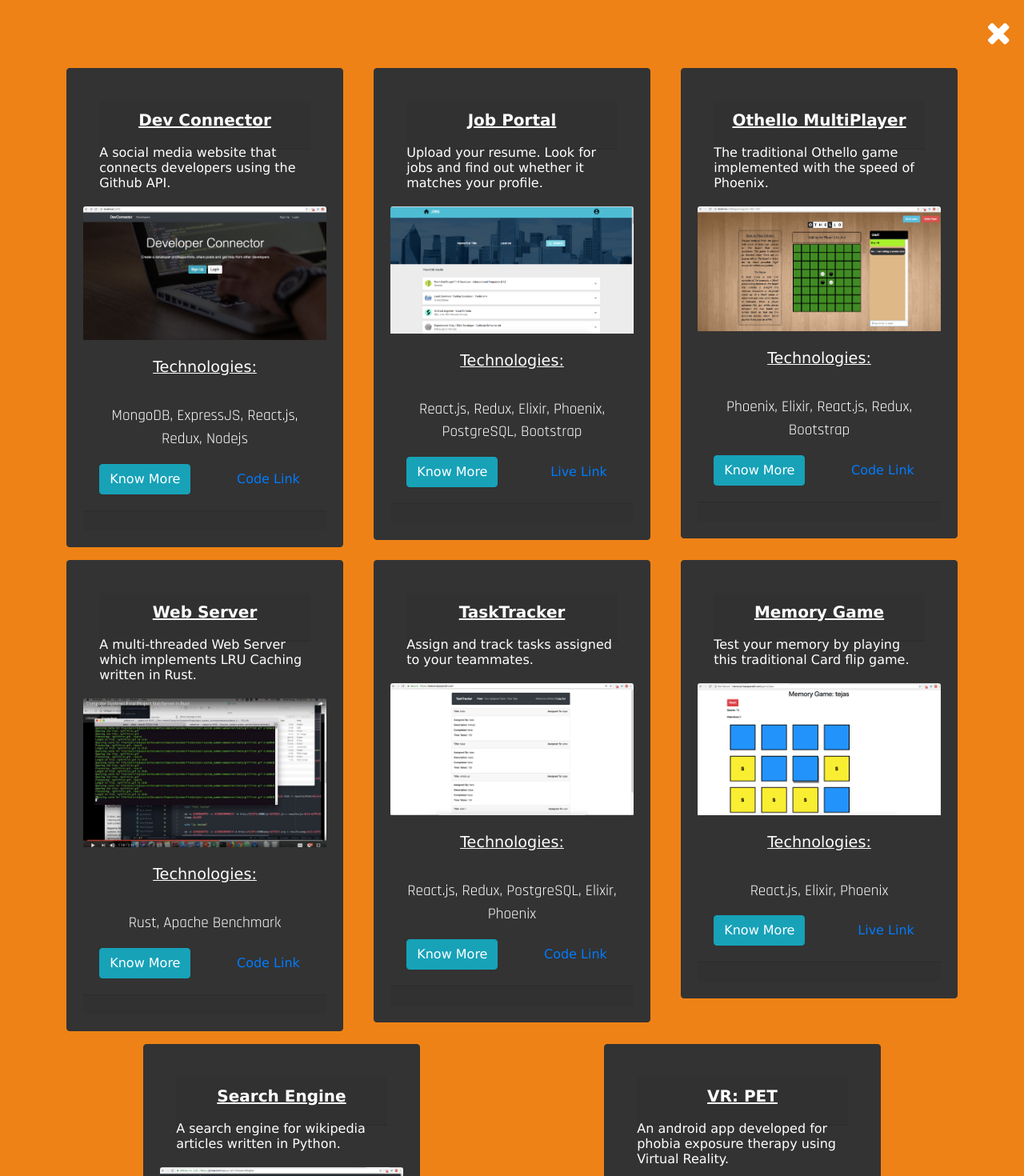
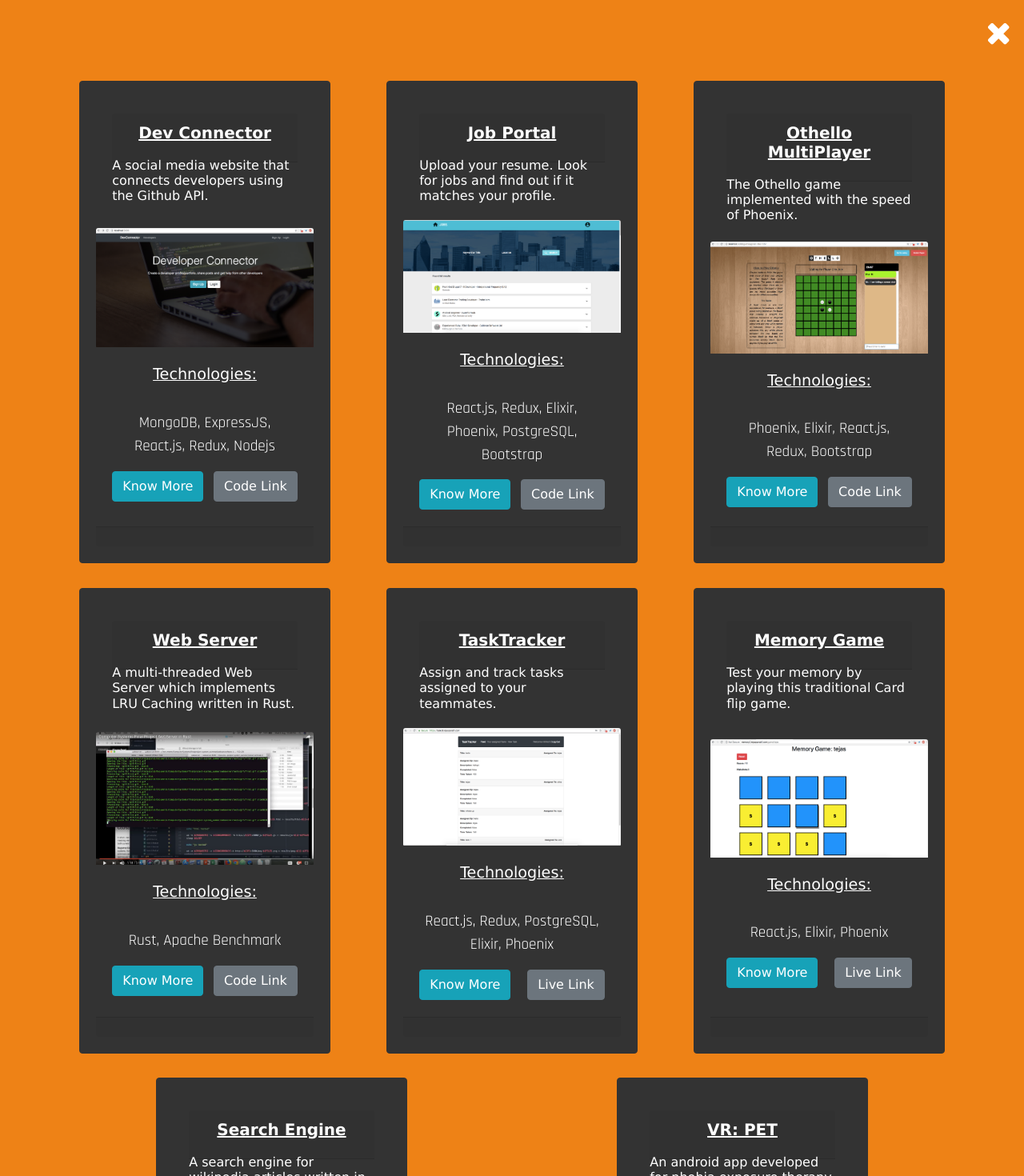
Before and after one commit to tejasparab1994/portfolio, a React (Create React App) app: page /works in a window 1280 px wide. Shown: the top 1470 px of the page at 80% size. Built offline with nearby package versions, Linux system fonts and the light colour scheme; some icons are missing; a web font is replaced by a local one.

Commit message:
Same height obtained

```diff
--- a/src/App.css
+++ b/src/App.css
@@ -375,6 +375,7 @@
 	font-size: 1.2rem;
 	color: white;
 	justify-content: space-around;
+	align-content: stretch;
 }
 
 .workFlex >* {
@@ -382,7 +383,8 @@
 }
 
 .work_items{
-	margin-bottom: 1rem;
+	/* padding-bottom: 3rem !important; */
+	margin: 1rem;
 }
 
 .work_title {
@@ -393,7 +395,6 @@
 	color: white;
 	font-family: 'Lato';
 	flex-flow: wrap;
-
 }
 
 .skills {
@@ -461,10 +462,6 @@
 		font-size: 20px;
 	}
 }
-
-
-
-
 
 
 @media screen and (max-width: 918px) {
@@ -628,7 +625,7 @@
 	}
 
 	.work_items {
-		margin: 1rem;
+		margin-bottom: 1rem;
 	}
 
 	.work_title {
--- a/src/components/works/WorkPage.js
+++ b/src/components/works/WorkPage.js
@@ -11,6 +11,7 @@ import TaskTracker from './tasktracker';
 import Virtual from './virtual';
 import WebServer from './webserver';
 import Footer from '../common/Footer';
+
 
 const close = {
   fontSize: '40px',
@@ -49,4 +50,6 @@ class WorkPage extends React.Component {
   }
 }
 
+
+
 export default WorkPage;
--- a/src/components/works/devConnector.js
+++ b/src/components/works/devConnector.js
@@ -23,15 +23,13 @@ class DevConnector extends React.Component {
   render() {
     return (
       <div>
-        <Card body inverse style={{ backgroundColor: '#333', borderColor: '#333' }} className = "work_items">
+        <Card body inverse style={{ backgroundColor: '#333', borderColor: '#333', height: '95%' }} className = "work_items">
           <CardBody>
             <CardHeader>
               <CardTitle style= {{ textAlign: 'center'}}><b><u>Dev Connector</u></b></CardTitle>
             </CardHeader>
             <CardSubtitle>
               A social media website that connects developers using the Github API.
-
-
             </CardSubtitle>
           </CardBody>
           <CardImg top width="100%" src={dev} alt="Card image cap" />
@@ -47,15 +45,19 @@ class DevConnector extends React.Component {
             <div>
               <Button color="info" onClick = {this.toggle}>Know More</Button>
               <Modal size = "lg" isOpen={this.state.modal} toggle={this.toggle} contentClassName = "bg-dark" style = {{ color: 'white'}}>
-                <ModalHeader toggle={this.toggle} charCode="❎">Web Server</ModalHeader>
+                <ModalHeader toggle={this.toggle} charCode="❎">Dev Connector</ModalHeader>
                 <ModalBody>
-                  Lorem ipsum dolor sit amet, consectetur adipisicing elit, sed do eiusmod tempor incididunt ut labore et dolore magna aliqua. Ut enim ad minim veniam, quis nostrud exercitation ullamco laboris nisi ut aliquip ex ea commodo consequat. Duis aute irure dolor in reprehenderit in voluptate velit esse cillum dolore eu fugiat nulla pariatur. Excepteur sint occaecat cupidatat non proident, sunt in culpa qui officia deserunt mollit anim id est laborum.
+                  <li>Built the backend using Nodejs.</li>
+                  <li>Implemented authentication using passport, passport-jwt and jwt.</li>
+                  <li>Stored the posts, profile and user data using mongoDB.</li>
+                  <li>Leveraged Validator to perform server-side validations throughout the application.</li>
+                  <li>Developed the front-end using react-redux.</li>
                 </ModalBody>
                 <ModalFooter>
-                  <Button color="primary" onClick={this.toggle}>GitHub Link</Button>{' '}
+                  <a href={`https://github.com/tejasparab1994/devConnector`} target="_blank" onClick={this.toggle} className = "btn btn-secondary">Code Link</a>
                 </ModalFooter>
               </Modal>
-              <Button color="link" style={{float: 'right'}}>Code Link</Button>
+              <a href={`https://github.com/tejasparab1994/devConnector`} target="_blank" style={{float: "right"}} className = "btn btn-secondary">Code Link</a>
             </div>
 
           </CardBody>
--- a/src/components/works/jobs.js
+++ b/src/components/works/jobs.js
@@ -24,13 +24,13 @@ class Jobs extends React.Component {
   render() {
     return (
       <div>
-        <Card body inverse style={{ backgroundColor: '#333', borderColor: '#333' }} className = "work_items">
+        <Card body inverse style={{ backgroundColor: '#333', borderColor: '#333', height: '95%' }} className = "work_items">
           <CardBody>
             <CardHeader>
               <CardTitle style= {{ textAlign: 'center'}}><b><u>Job Portal</u></b></CardTitle>
             </CardHeader>
             <CardSubtitle>
-              Upload your resume. Look for jobs and find out whether it matches your profile.
+              Upload your resume. Look for jobs and find out if it matches your profile.
             </CardSubtitle>
           </CardBody>
           <CardImg top width="100%" src={jobs} alt="Card image cap" />
@@ -46,15 +46,23 @@ class Jobs extends React.Component {
             <div>
               <Button color="info" onClick = {this.toggle}>Know More</Button>
               <Modal size = "lg" isOpen={this.state.modal} toggle={this.toggle} contentClassName = "bg-dark" style = {{ color: 'white'}}>
-                <ModalHeader toggle={this.toggle} charCode="❎">Web Server</ModalHeader>
+                <ModalHeader toggle={this.toggle} charCode="❎">Jobs Portal</ModalHeader>
                 <ModalBody>
-                  Lorem ipsum dolor sit amet, consectetur adipisicing elit, sed do eiusmod tempor incididunt ut labore et dolore magna aliqua. Ut enim ad minim veniam, quis nostrud exercitation ullamco laboris nisi ut aliquip ex ea commodo consequat. Duis aute irure dolor in reprehenderit in voluptate velit esse cillum dolore eu fugiat nulla pariatur. Excepteur sint occaecat cupidatat non proident, sunt in culpa qui officia deserunt mollit anim id est laborum.
+                  <li>
+                    Developed a responsive single page web application which allowed users to search for jobs, JSON data is fetched from multiple RESTful API’s from server-side based on the keywords entered.
+                  </li>
+                  <li>
+                    Implemented ‘sign in’ using GitHub Oauth and a resume parsing feature in Elixir using RESTful API which parsed the resume, extracted technical skills and showed relevant jobs on the user home page.
+                  </li>
+                  <li>
+                    Maintained a PostgreSQL DB to store user account data such as extracted skills, resume and login type of user.
+                  </li>
                 </ModalBody>
                 <ModalFooter>
-                  <Button color="primary" onClick={this.toggle}>GitHub Link</Button>{' '}
+                  <a href={`https://github.com/tejasparab1994/jobPortal`} target="_blank" onClick={this.toggle} className = "btn btn-secondary">Code Link</a>
                 </ModalFooter>
               </Modal>
-              <Button color="link" style={{float: 'right'}}>Live Link</Button>
+              <a href={`https://github.com/tejasparab1994/jobPortal`} target="_blank" style={{float: "right"}} className = "btn btn-secondary">Code Link</a>
             </div>
 
           </CardBody>
--- a/src/components/works/memory.js
+++ b/src/components/works/memory.js
@@ -24,7 +24,7 @@ class Memory extends React.Component {
   render() {
     return (
       <div>
-        <Card body inverse style={{ backgroundColor: '#333', borderColor: '#333' }} className = "work_items">
+        <Card body inverse style={{ backgroundColor: '#333', borderColor: '#333', height: '95%' }} className = "work_items">
           <CardBody>
             <CardHeader>
               <CardTitle style= {{ textAlign: 'center'}}><b><u>Memory Game</u></b></CardTitle>
@@ -42,15 +42,15 @@ class Memory extends React.Component {
             <div>
               <Button color="info" onClick = {this.toggle}>Know More</Button>
               <Modal size = "lg" isOpen={this.state.modal} toggle={this.toggle} contentClassName = "bg-dark" style = {{ color: 'white'}}>
-                <ModalHeader toggle={this.toggle} charCode="❎">Web Server</ModalHeader>
+                <ModalHeader toggle={this.toggle} charCode="❎">Memory Game</ModalHeader>
                 <ModalBody>
-                  Lorem ipsum dolor sit amet, consectetur adipisicing elit, sed do eiusmod tempor incididunt ut labore et dolore magna aliqua. Ut enim ad minim veniam, quis nostrud exercitation ullamco laboris nisi ut aliquip ex ea commodo consequat. Duis aute irure dolor in reprehenderit in voluptate velit esse cillum dolore eu fugiat nulla pariatur. Excepteur sint occaecat cupidatat non proident, sunt in culpa qui officia deserunt mollit anim id est laborum.
+                  <li>Developed the front end using React.js </li>
                 </ModalBody>
                 <ModalFooter>
-                  <Button color="primary" onClick={this.toggle}>GitHub Link</Button>{' '}
+                  <a href={`https://github.com/tejasparab1994/CS-5610/tree/master/HW05/memory`} target="_blank" onClick={this.toggle} className = "btn btn-secondary">Code Link</a>
                 </ModalFooter>
               </Modal>
-              <Button color="link" style={{float: 'right'}}>Live Link</Button>
+              <a href={`http://memory2.tejasparab1.com/`} target="_blank" style={{float: "right"}} className = "btn btn-secondary">Live Link</a>
             </div>
           </CardBody>
           <CardFooter style={{textAlign: 'center'}}>
--- a/src/components/works/othello.js
+++ b/src/components/works/othello.js
@@ -24,12 +24,12 @@ class Othello extends React.Component {
   render() {
     return (
       <div>
-        <Card body inverse style={{ backgroundColor: '#333', borderColor: '#333' }} className = "work_items">
+        <Card body inverse style={{ backgroundColor: '#333', borderColor: '#333', height: '95%'}} className = "work_items">
           <CardBody>
             <CardHeader>
               <CardTitle style= {{ textAlign: 'center'}}><b><u>Othello MultiPlayer</u></b></CardTitle>
             </CardHeader>
-            <CardSubtitle>The traditional Othello game implemented with the speed of Phoenix.</CardSubtitle>
+            <CardSubtitle>The Othello game implemented with the speed of Phoenix.</CardSubtitle>
           </CardBody>
           <CardImg top width="100%" src={othello} alt="Card image cap" />
           <CardBody>
@@ -40,19 +40,23 @@ class Othello extends React.Component {
             <CardText style = {{textAlign: 'center'}} className="skills">
               Phoenix, Elixir, React.js, Redux, Bootstrap
             </CardText>
-            <CardText>
+            <div>
               <Button color="info" onClick = {this.toggle}>Know More</Button>
               <Modal size = "lg" isOpen={this.state.modal} toggle={this.toggle} contentClassName = "bg-dark" style = {{ color: 'white'}}>
-                <ModalHeader toggle={this.toggle} charCode="❎">Web Server</ModalHeader>
+                <ModalHeader toggle={this.toggle} charCode="❎">Othello MultiPlayer</ModalHeader>
                 <ModalBody>
-                  Lorem ipsum dolor sit amet, consectetur adipisicing elit, sed do eiusmod tempor incididunt ut labore et dolore magna aliqua. Ut enim ad minim veniam, quis nostrud exercitation ullamco laboris nisi ut aliquip ex ea commodo consequat. Duis aute irure dolor in reprehenderit in voluptate velit esse cillum dolore eu fugiat nulla pariatur. Excepteur sint occaecat cupidatat non proident, sunt in culpa qui officia deserunt mollit anim id est laborum.
+                  <li> Developed an online two-player game which also allowed other users to join in an ongoing game as spectators.</li>
+                  <li> Designed the User Interface using ReactJS and developed the server side logic using Elixir.</li>
+
+                  <li> Leveraged Phoenix channels to support multiple instances of the same game and concurrent game sessions. </li>
+
                 </ModalBody>
                 <ModalFooter>
-                  <Button color="primary" onClick={this.toggle}>GitHub Link</Button>{' '}
+                  <a href={`https://github.com/tejasparab1994/Othello`} target="_blank" onClick={this.toggle} className = "btn btn-secondary">Code Link</a>
                 </ModalFooter>
               </Modal>
-              <Button color="link" style={{float: 'right'}}>Code Link</Button>
-            </CardText>
+              <a href={`https://github.com/tejasparab1994/Othello`} target="_blank" style={{float: "right"}} className = "btn btn-secondary">Code Link</a>
+            </div>
 
           </CardBody>
           <CardFooter style={{textAlign: 'center'}}>
--- a/src/components/works/search.js
+++ b/src/components/works/search.js
@@ -24,7 +24,7 @@ class Search extends React.Component {
   render() {
     return (
       <div>
-        <Card body inverse style={{ backgroundColor: '#333', borderColor: '#333' }} className = "work_items">
+        <Card body inverse style={{ backgroundColor: '#333', borderColor: '#333', height: '95%' }} className = "work_items">
           <CardBody>
             <CardHeader>
               <CardTitle style= {{ textAlign: 'center'}}><b><u>Search Engine</u></b></CardTitle>
@@ -46,13 +46,17 @@ class Search extends React.Component {
               <Modal size = "lg" isOpen={this.state.modal} toggle={this.toggle} contentClassName = "bg-dark" style = {{ color: 'white'}}>
                 <ModalHeader toggle={this.toggle} charCode="❎">Web Server</ModalHeader>
                 <ModalBody>
-                  Lorem ipsum dolor sit amet, consectetur adipisicing elit, sed do eiusmod tempor incididunt ut labore et dolore magna aliqua. Ut enim ad minim veniam, quis nostrud exercitation ullamco laboris nisi ut aliquip ex ea commodo consequat. Duis aute irure dolor in reprehenderit in voluptate velit esse cillum dolore eu fugiat nulla pariatur. Excepteur sint occaecat cupidatat non proident, sunt in culpa qui officia deserunt mollit anim id est laborum.
+
+                  <li>Designed retrieval systems using Smoothed Query Likelihood, BM25, Lucene and tf-idf methods in Python.</li>
+                  <li>Implemented an inverted-index generator that reads the raw documents, generates a unigram, bi-gram and tri-gram inverted index, and stores it in JSON format.</li>
+
+                  <li>Compared all four retrieval systems’ performance using their mean precision and recall values on the corpus.</li>
                 </ModalBody>
                 <ModalFooter>
-                  <Button color="primary" onClick={this.toggle}>GitHub Link</Button>{' '}
+                  <a href={`https://github.com/tejasparab1994/searchEngine`} target="_blank" onClick={this.toggle} className = "btn btn-secondary">Code Link</a>
                 </ModalFooter>
               </Modal>
-              <Button color="link" style={{float: 'right'}}>Code Link</Button>
+              <a href={`https://github.com/tejasparab1994/searchEngine`} target="_blank" style={{float: "right"}} className = "btn btn-secondary">Code Link</a>
             </div>
 
           </CardBody>
--- a/src/components/works/tasktracker.js
+++ b/src/components/works/tasktracker.js
@@ -24,7 +24,7 @@ class TaskTracker extends React.Component {
   render() {
     return (
       <div>
-        <Card body inverse style={{ backgroundColor: '#333', borderColor: '#333' }} className = "work_items">
+        <Card body inverse style={{ backgroundColor: '#333', borderColor: '#333', height: '95%' }} className = "work_items">
           <CardBody>
             <CardHeader>
               <CardTitle style= {{ textAlign: 'center'}}><b><u>TaskTracker</u></b></CardTitle>
@@ -46,16 +46,25 @@ class TaskTracker extends React.Component {
             <div>
               <Button color="info" onClick = {this.toggle}>Know More</Button>
               <Modal size = "lg" isOpen={this.state.modal} toggle={this.toggle} contentClassName = "bg-dark" style = {{ color: 'white'}}>
-                <ModalHeader toggle={this.toggle} charCode="❎">Web Server</ModalHeader>
+                <ModalHeader toggle={this.toggle} charCode="❎">Tasktracker</ModalHeader>
                 <ModalBody>
-                  Lorem ipsum dolor sit amet, consectetur adipisicing elit, sed do eiusmod tempor incididunt ut labore et dolore magna aliqua. Ut enim ad minim veniam, quis nostrud exercitation ullamco laboris nisi ut aliquip ex ea commodo consequat. Duis aute irure dolor in reprehenderit in voluptate velit esse cillum dolore eu fugiat nulla pariatur. Excepteur sint occaecat cupidatat non proident, sunt in culpa qui officia deserunt mollit anim id est laborum.
+                  <li>
+                    Built a web application that can be used to track and assign tasks to other users.
+                  </li>
+                  <li>
+                    Developed the front end using react-redux while the back-end using Elixir and Phoenix.
+                  </li>
+                  <li>
+                    Assigned tasks can be marked done by the users once completed hence allowing tracking to check the time taken to complete it.
+                  </li>
                 </ModalBody>
                 <ModalFooter>
-                  <Button color="primary" onClick={this.toggle}>GitHub Link</Button>{' '}
+                  <a href={`https://github.com/tejasparab1994/tasktracker3`} target="_blank" onClick={this.toggle} className = "btn btn-secondary">Code Link</a>
                 </ModalFooter>
               </Modal>
-              <Button color="link" style={{float: 'right'}}>Code Link</Button>
+              <a href={`https://tasks3.tejasparab1.com/`} target="_blank" style={{float: "right"}} className = "btn btn-secondary">Live Link</a>
             </div>
+
 
           </CardBody>
 
--- a/src/components/works/virtual.js
+++ b/src/components/works/virtual.js
@@ -24,7 +24,7 @@ class Virtual extends React.Component {
   render() {
     return (
       <div>
-        <Card body inverse style={{ backgroundColor: '#333', borderColor: '#333' }} className = "work_items">
+        <Card body inverse style={{ backgroundColor: '#333', borderColor: '#333', height: '95%' }} className = "work_items">
           <CardBody>
             <CardHeader>
               <CardTitle style= {{ textAlign: 'center'}}><b><u>VR: PET</u></b></CardTitle>
@@ -48,17 +48,16 @@ class Virtual extends React.Component {
               <Modal size = "lg" isOpen={this.state.modal} toggle={this.toggle} contentClassName = "bg-dark" style = {{ color: 'white'}}>
                 <ModalHeader toggle={this.toggle} charCode="❎">Web Server</ModalHeader>
                 <ModalBody>
-                  Lorem ipsum dolor sit amet, consectetur adipisicing elit, sed do eiusmod
-                  tempor incididunt ut labore et dolore magna aliqua. Ut enim ad minim veniam,
-                  quis nostrud exercitation ullamco laboris nisi ut aliquip ex ea commodo consequat.
-                  Duis aute irure dolor in reprehenderit in voluptate velit esse cillum dolore eu fugiat nulla pariatur.
-                  Excepteur sint occaecat cupidatat non proident, sunt in culpa qui officia deserunt mollit anim id est laborum.
+                  <li>
+                    Developed a virtual Reality mobile application having virtual environments for Acrophobia, Arachnophobia,
+                    and Nyctophobia leveraging Google VR SDK and Google Cardboard.
+                  </li>
                 </ModalBody>
                 <ModalFooter>
-                  <Button color="primary" onClick={this.toggle}>GitHub Link</Button>{' '}
+                  <a href={`https://github.com/tejasparab1994/unity-virtual_reality`} target="_blank" onClick={this.toggle} className = "btn btn-secondary">Code Link</a>
                 </ModalFooter>
               </Modal>
-              <Button color="link" style={{float: 'right'}}>Code Link</Button>
+              <a href={`https://github.com/tejasparab1994/unity-virtual_reality`} target="_blank" style={{float: "right"}} className = "btn btn-secondary">Code Link</a>
             </div>
 
           </CardBody>
--- a/src/components/works/webserver.js
+++ b/src/components/works/webserver.js
@@ -26,7 +26,7 @@ class WebServer extends React.Component {
   render() {
     return (
       <div>
-        <Card body inverse style={{ backgroundColor: '#333', borderColor: '#333' }} className = "work_items">
+        <Card body inverse style={{ backgroundColor: '#333', borderColor: '#333', height: '95%' }} className = "work_items">
           <CardBody>
             <CardHeader>
               <CardTitle style= {{ textAlign: 'center'}}><b><u>Web Server</u></b></CardTitle>
@@ -50,13 +50,13 @@ class WebServer extends React.Component {
               <Modal size = "lg" isOpen={this.state.modal} toggle={this.toggle} contentClassName = "bg-dark" style = {{ color: 'white'}}>
                 <ModalHeader toggle={this.toggle} charCode="❎">Web Server</ModalHeader>
                 <ModalBody>
-                  Lorem ipsum dolor sit amet, consectetur adipisicing elit, sed do eiusmod tempor incididunt ut labore et dolore magna aliqua. Ut enim ad minim veniam, quis nostrud exercitation ullamco laboris nisi ut aliquip ex ea commodo consequat. Duis aute irure dolor in reprehenderit in voluptate velit esse cillum dolore eu fugiat nulla pariatur. Excepteur sint occaecat cupidatat non proident, sunt in culpa qui officia deserunt mollit anim id est laborum.
+                  <li></li>
                 </ModalBody>
                 <ModalFooter>
-                  <Button color="primary" onClick={this.toggle}>GitHub Link</Button>{' '}
+                  <a href={`https://github.com/tejasparab1994/unity-virtual_reality`} target="_blank" onClick={this.toggle} className = "btn btn-secondary">Code Link</a>
                 </ModalFooter>
               </Modal>
-              <Button color="link" style={{float: 'right'}}>Code Link</Button>
+              <a href={`https://github.com/tejasparab1994/unity-virtual_reality`} target="_blank" style={{float: "right"}} className = "btn btn-secondary">Code Link</a>
             </div>
 
           </CardBody>
```
Also changed, not shown: src/components/Videos/VideosPage.js (+4 -4 lines).
